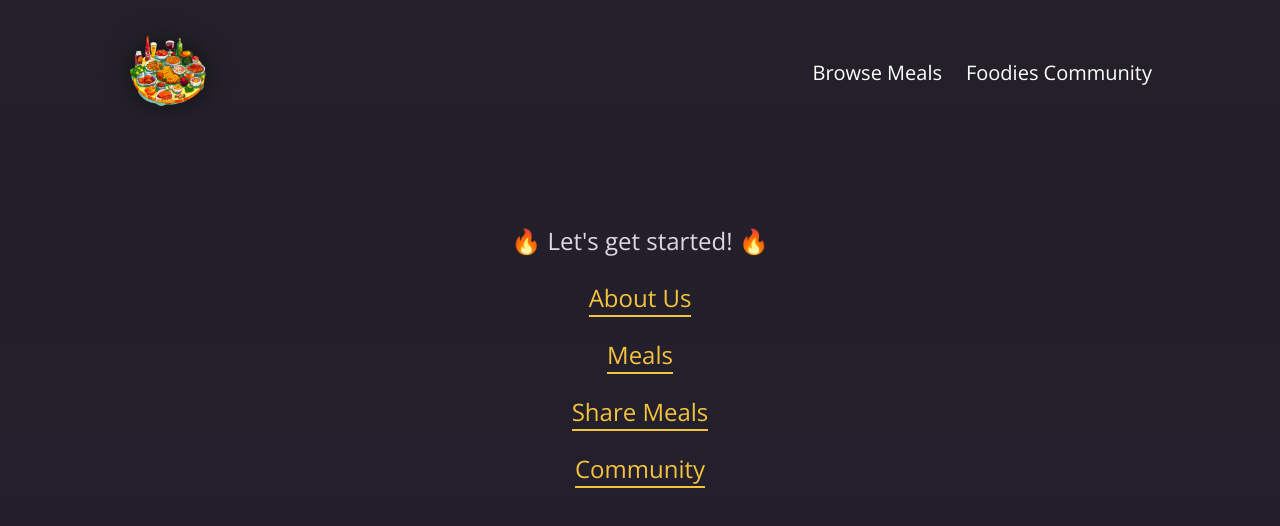
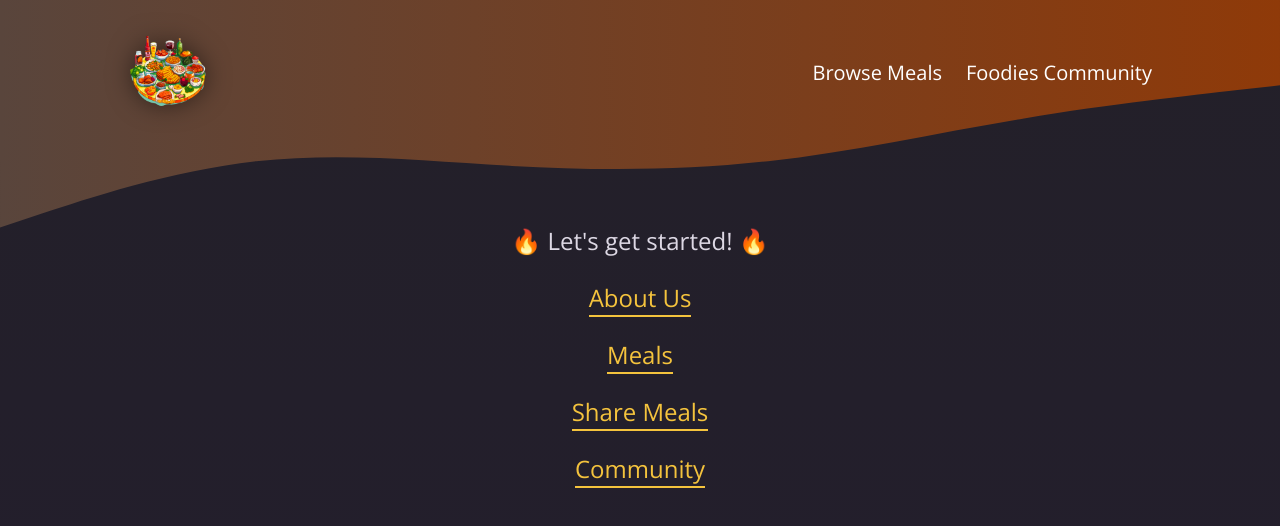
Before and after one commit to chajiiiii/next-js-learn, a Next.js app in the folder 01-starting-project/: page / in a window 1280 px wide. Shown: the top 526 px of the page. Built offline with nearby package versions, Linux system fonts and the light colour scheme.

Commit message:
Learn. Custom Components

```diff
--- a/01-starting-project/app/layout.js
+++ b/01-starting-project/app/layout.js
@@ -1,4 +1,4 @@
-import MainHeader from "@/components/main-header";
+import MainHeader from "@/components/main-header/main-header";
 import "./globals.css";
 
 export const metadata = {
--- a/01-starting-project/components/main-header.js
+++ /dev/null
@@ -1,30 +0,0 @@
-import Link from "next/link";
-import Image from "next/image";
-import logoImg from "@/assets/logo.png";
-import classes from "./main-header.module.css";
-
-export default function MainHeader() {
-  return (
-    <header className={classes.header}>
-      <Link className={classes.logo} href="/">
-        <Image
-          src={logoImg}
-          alt="A plate with food on it"
-          width={200}
-          height={200}
-          priority
-        />
-      </Link>
-      <nav className={classes.nav}>
-        <ul>
-          <li>
-            <Link href="/meals">Browse Meals</Link>
-          </li>
-          <li>
-            <Link href="/community">Foodies Community</Link>
-          </li>
-        </ul>
-      </nav>
-    </header>
-  );
-}
--- /dev/null
+++ b/01-starting-project/components/main-header/main-header-background.js
@@ -0,0 +1,26 @@
+import classes from './main-header-background.module.css';
+
+export default function MainHeaderBackground() {
+  return (
+    <div className={classes['header-background']}>
+      <svg xmlns="http://www.w3.org/2000/svg" viewBox="0 0 1440 320">
+        <defs>
+          <linearGradient id="gradient" x1="0%" y1="0%" x2="100%" y2="0%">
+            <stop
+              offset="0%"
+              style={{ stopColor: '#59453c', stopOpacity: '1' }}
+            />
+            <stop
+              offset="100%"
+              style={{ stopColor: '#8f3a09', stopOpacity: '1' }}
+            />
+          </linearGradient>
+        </defs>
+        <path
+          fill="url(#gradient)"
+          d="M0,256L48,240C96,224,192,192,288,181.3C384,171,480,181,576,186.7C672,192,768,192,864,181.3C960,171,1056,149,1152,133.3C1248,117,1344,107,1392,101.3L1440,96L1440,0L1392,0C1344,0,1248,0,1152,0C1056,0,960,0,864,0C768,0,672,0,576,0C480,0,384,0,288,0C192,0,96,0,48,0L0,0Z"
+        ></path>
+      </svg>
+    </div>
+  );
+}
--- /dev/null
+++ b/01-starting-project/components/main-header/main-header-background.module.css
@@ -0,0 +1,14 @@
+.header-background {
+  position: absolute;
+  width: 100%;
+  height: 320px;
+  top: 0;
+  left: 0;
+  z-index: -1;
+}
+
+.header-background svg {
+  display: block;
+  width: 100%;
+  height: auto;
+}
--- /dev/null
+++ b/01-starting-project/components/main-header/main-header.js
@@ -0,0 +1,34 @@
+import Link from "next/link";
+import Image from "next/image";
+import logoImg from "@/assets/logo.png";
+import classes from "./main-header.module.css";
+import MainHeaderBackground from "./main-header-background";
+
+export default function MainHeader() {
+  return (
+    <>
+      <MainHeaderBackground />
+      <header className={classes.header}>
+        <Link className={classes.logo} href="/">
+          <Image
+            src={logoImg}
+            alt="A plate with food on it"
+            width={200}
+            height={200}
+            priority
+          />
+        </Link>
+        <nav className={classes.nav}>
+          <ul>
+            <li>
+              <Link href="/meals">Browse Meals</Link>
+            </li>
+            <li>
+              <Link href="/community">Foodies Community</Link>
+            </li>
+          </ul>
+        </nav>
+      </header>
+    </>
+  );
+}
```
Also changed, not shown: 01-starting-project/components/main-header/main-header.module.css (renamed from 01-starting-project/components/main-header.module.css).
